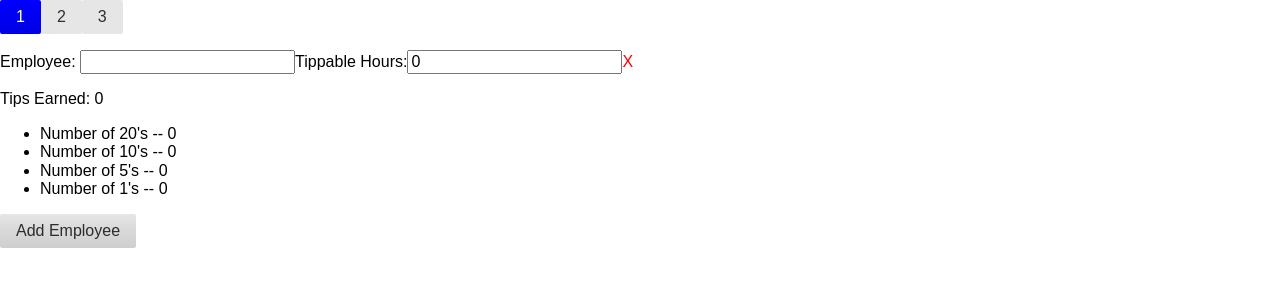
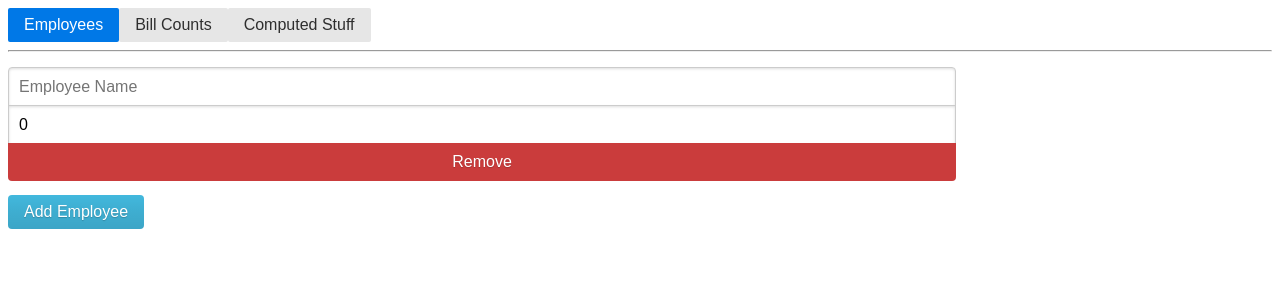
Before and after one commit to AlyxMoon/Simple-Tip-Distribution-Calculator, a Vue app: page / in a window 1280 px wide. Both pictures are taken after a click on the button "Add Employee". Shown: the top 300 px of the page. Built offline with nearby package versions, Linux system fonts and the light colour scheme.

Commit message:
Pretty up the employees section

```diff
--- a/src/App.vue
+++ b/src/App.vue
@@ -1,38 +1,29 @@
 <template>
   <div id="app">
     <ul class="page-navigation">
-      <li class="navigation-item" :class="{ active: page === 0 }">
-        <button class="pure-button" @click="changePage(0)">1</button>
+      <li class="navigation-item">
+        <button class="pure-button" :class="{ 'pure-button-primary': page === 0 }" @click="changePage(0)">Employees</button>
       </li>
-      <li class="navigation-item" :class="{ active: page === 1 }">
-        <button class="pure-button" @click="changePage(1)">2</button>
+      <li class="navigation-item">
+        <button class="pure-button" :class="{ 'pure-button-primary': page === 1 }" @click="changePage(1)">Bill Counts</button>
       </li>
-      <li class="navigation-item" :class="{ active: page === 2 }">
-        <button class="pure-button" @click="changePage(2)">3</button>
+      <li class="navigation-item">
+        <button class="pure-button" :class="{ 'pure-button-primary': page === 2 }" @click="changePage(2)">Computed Stuff</button>
       </li>
     </ul>
+    <hr />
 
     <div v-if="page === 0">
       <template v-for="(employee, index) in employees" >
-        <p :key="`employee-info-${index}`">
-          <label for="name">Employee: </label>
-          <input type="text" name="name" v-model="employee.name" />
-          <label for="hours">Tippable Hours:</label>
-          <input type="number" min="0" name="hours" v-model.number="employee.hours" />
-          <span class="delete" @click.prevent="removeEmployee(index)">X</span>
-        </p>
-        <p :key="`employee-tips-${index}`">
-          Tips Earned: {{ employeeTips(employee.hours) }}
-        </p>
-        <ul :key="`employee-bills-${index}`">
-          <template v-for="(bill, j) in employee.bills">
-            <li :key="`employee-${index}-bills-${j}`">
-              Number of {{ bill.type }}'s -- {{ bill.count }}
-            </li>
-          </template>
-        </ul>
+        <form class="pure-form" :key="`employee-info-${index}`">
+          <fieldset class="pure-group">
+            <input class="pure-input-3-4" type="text" placeholder="Employee Name" v-model="employee.name" />
+            <input class="pure-input-3-4" type="number" min="0" placeholder="Hours Worked" v-model.number="employee.hours" />
+            <input class="pure-input-3-4 pure-button pure-button-error" type="submit" @click.prevent="removeEmployee(index)" value="Remove" />
+          </fieldset>
+        </form>
       </template>
-      <button class="pure-button" @click.prevent="addEmployee">Add Employee</button>
+      <button class="pure-button pure-button-secondary" @click.prevent="addEmployee">Add Employee</button>
     </div>
 
     <div v-if="page === 1">
@@ -65,6 +56,18 @@
           Number of {{ type }}'s -- {{ data.count }} -- diff: {{ data.diff}}
         </li>
       </ul>
+
+      <!-- TODO: Show employee tip counts on this page -->
+      <!-- <p :key="`employee-tips-${index}`">
+        Tips Earned: {{ employeeTips(employee.hours) }}
+      </p>
+      <ul :key="`employee-bills-${index}`">
+        <template v-for="(bill, j) in employee.bills">
+          <li :key="`employee-${index}-bills-${j}`">
+            Number of {{ bill.type }}'s -- {{ bill.count }}
+          </li>
+        </template>
+      </ul> -->
     </div>
   </div>
 </template>
@@ -240,11 +243,12 @@ export default {
 }
 </script>
 
-<style src='purecss/build/pure-min.css'>
-
-</style>
+<style src='purecss/build/pure-min.css' />
 
 <style>
+body {
+  padding: 0.5em;
+}
 
 #app {
 }
@@ -265,9 +269,29 @@ export default {
   display: inline-block;
 }
 
-.navigation-item.active button {
-  background-color: blue;
+.pure-button-success,
+.pure-button-error,
+.pure-button-warning,
+.pure-button-secondary {
   color: white;
+  border-radius: 4px;
+  text-shadow: 0 1px 1px rgba(0, 0, 0, 0.2);
+}
+
+.pure-button-success {
+    background: rgb(28, 184, 65);
+}
+
+.pure-button-error {
+    background: rgb(202, 60, 60);
+}
+
+.pure-button-warning {
+    background: rgb(223, 117, 20);
+}
+
+.pure-button-secondary {
+    background: rgb(66, 184, 221);
 }
 
 </style>
```
